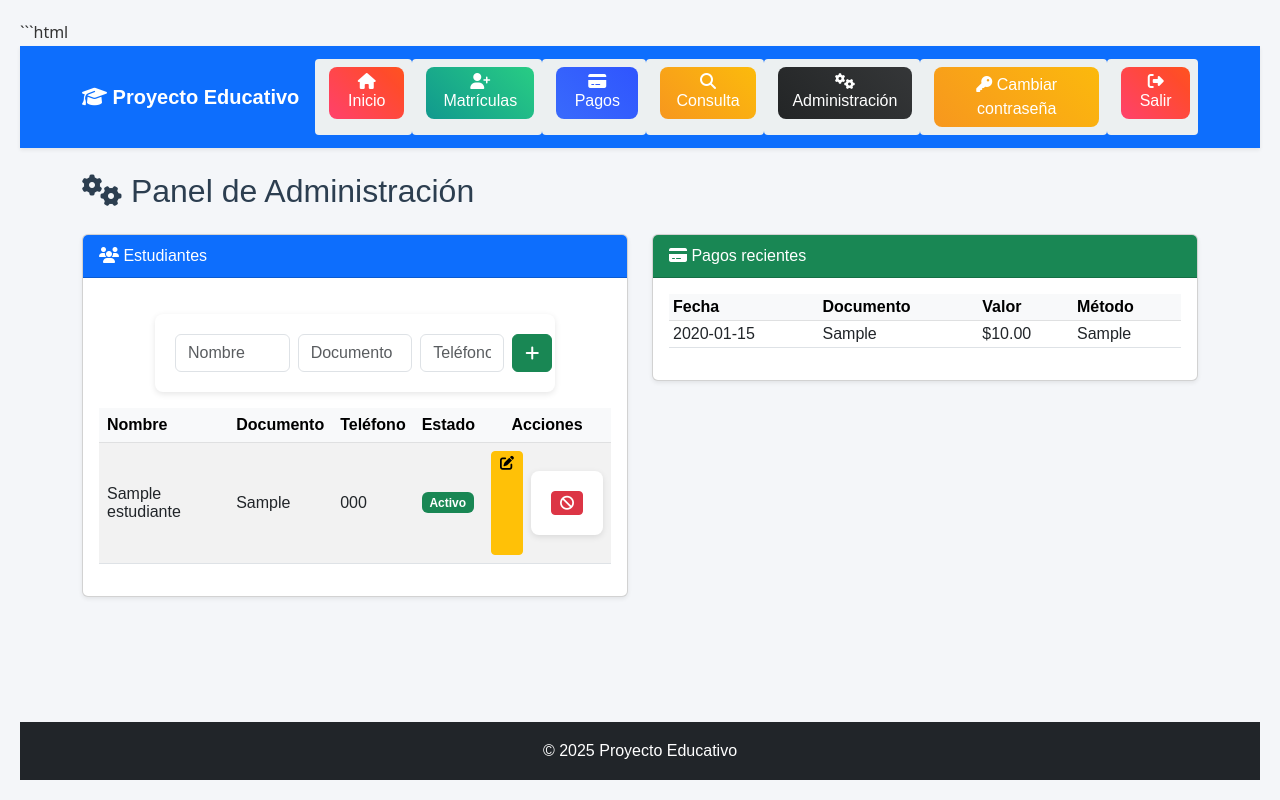
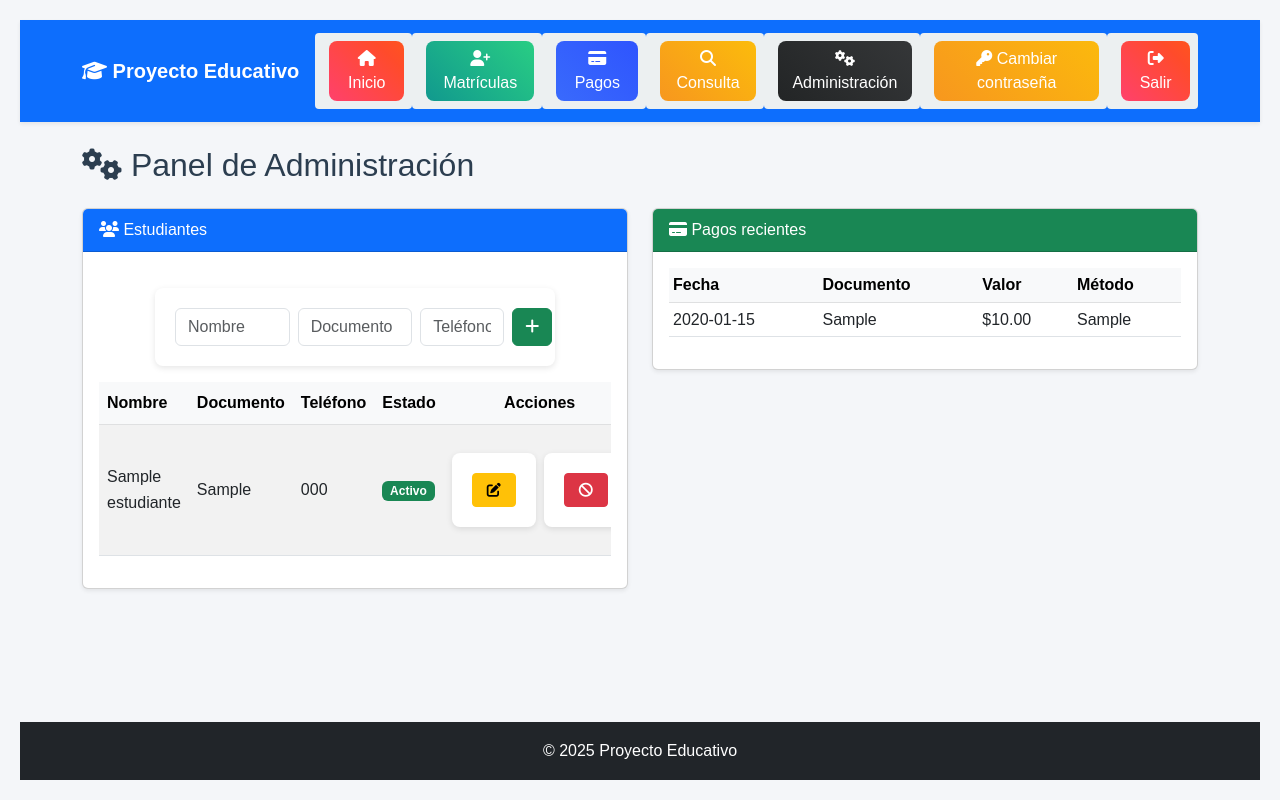
Before and after one commit to Jorge-JLOO/ProyectoInvisible, a Flask app: page /admin in a window 1280 px wide. Run offline with Flask 2, Linux system fonts and the light colour scheme; a user stored in the database is signed in; tables that the repository leaves empty hold one stand-in row (values such as "Sample post").

Commit message:
Arreglando botón editar

````diff
--- a/static/style.css
+++ b/static/style.css
@@ -142,3 +142,13 @@
     background-position: right center;
     opacity: 0.95;
 }
+
+/* admin buttons spacing */
+.table td .btn {
+  min-width: 44px;
+  height: 34px;
+  display: inline-flex;
+  align-items: center;
+  justify-content: center;
+  padding: .25rem .4rem;
+}
--- a/templates/admin.html
+++ b/templates/admin.html
@@ -1,4 +1,3 @@
-```html
 {% extends "base.html" %}
 {% block title %}Panel de administración - Proyecto Educativo{% endblock %}
 
@@ -58,15 +57,15 @@
                 </td>
                 <td class="text-center">
                   <div class="d-flex justify-content-center gap-2">
-                    <!-- Botón editar -->
-                    <a href="{{ url_for('editar_estudiante', id=est.id) }}"
-                       class="btn btn-sm btn-warning"
-                       title="Editar">
-                      <i class="fa fa-edit"></i>
-                    </a>
+                    <!-- Botón editar (form GET) -->
+                    <form action="{{ url_for('editar_estudiante', id=est.id) }}" method="get" class="d-inline">
+                      <button type="submit" class="btn btn-sm btn-warning" title="Editar">
+                        <i class="fa fa-edit"></i>
+                      </button>
+                    </form>
 
-                    <!-- Botón activar/inactivar -->
-                    <form action="{{ url_for('toggle_estudiante', id=est.id) }}" method="POST">
+                    <!-- Botón activar/inactivar (form POST) -->
+                    <form action="{{ url_for('toggle_estudiante', id=est.id) }}" method="POST" class="d-inline">
                       {% if est.activo %}
                         <button class="btn btn-sm btn-danger" title="Inactivar">
                           <i class="fa fa-ban"></i>
@@ -130,4 +129,3 @@
   </div>
 </div>
 {% endblock %}
-```
````
